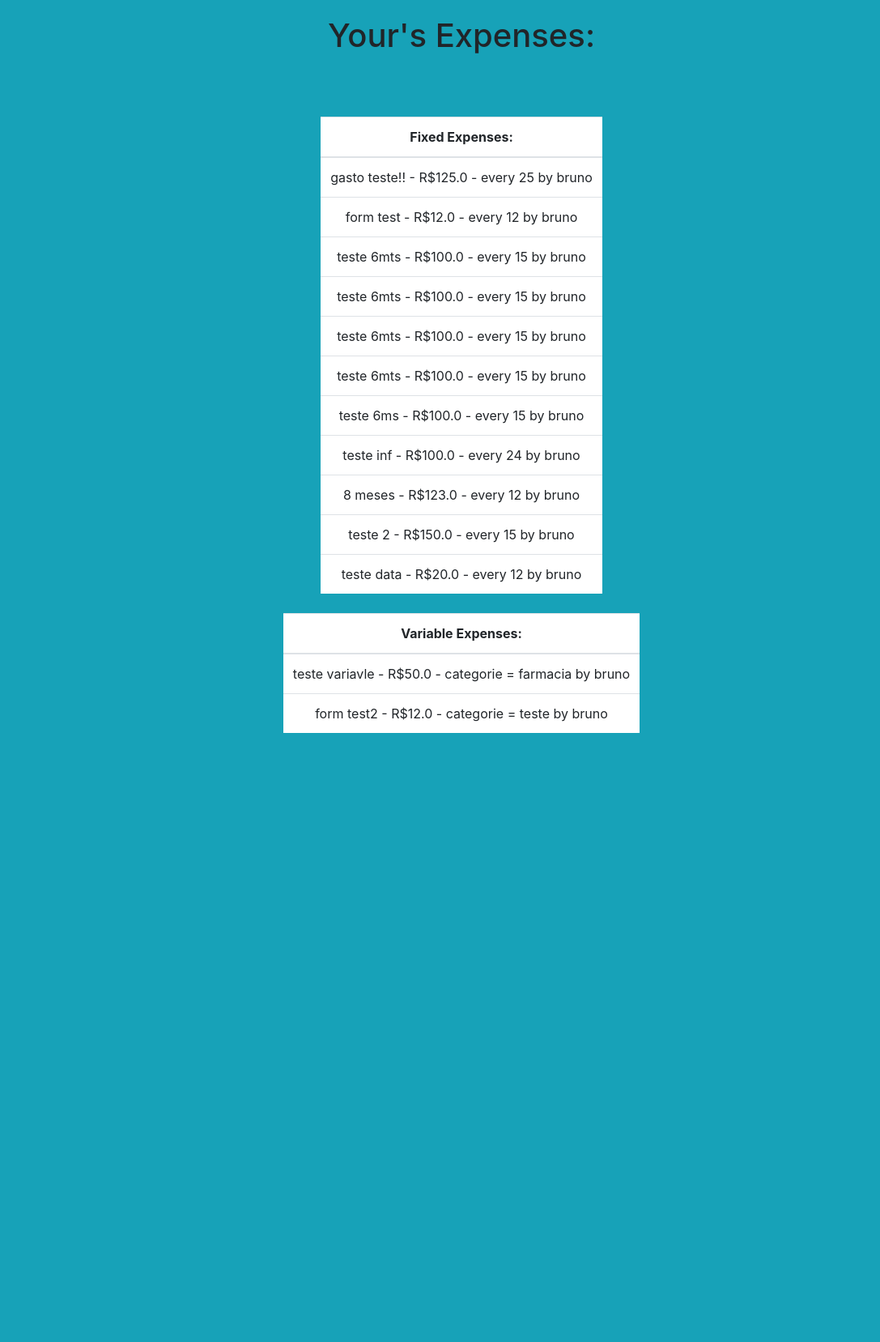
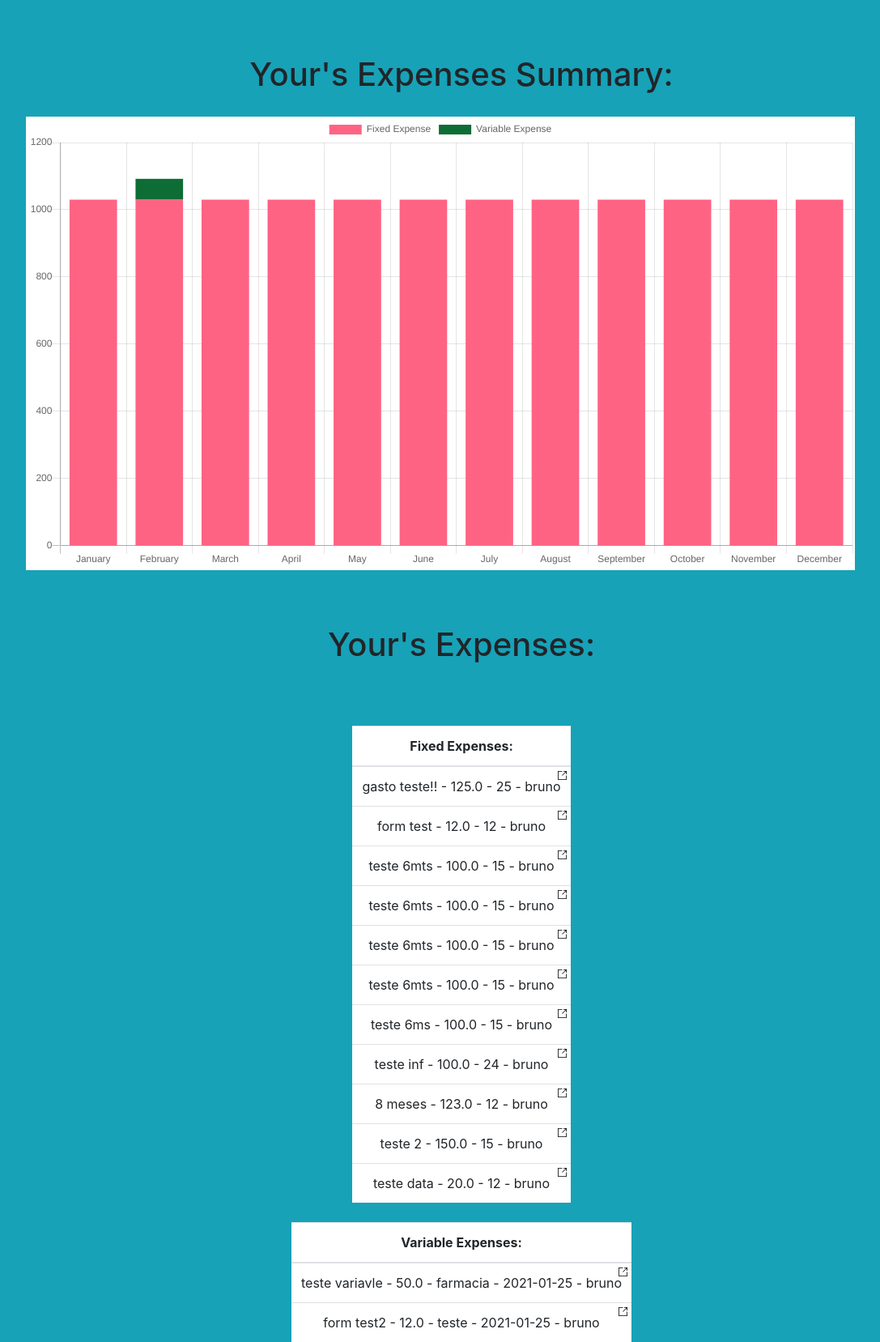
Before and after one commit to Brvilardi/financial-assistent, a Django app: page /home in a window 1280 px wide. Shown: the part 56-1713 px from the top of the page at 81% size, without its empty margins (70-1157 px from the left). Before the commit the page ends 961 px from the top, so only its background shows below. Run offline with Django 3.2, Linux system fonts and the light colour scheme; a user stored in the database is signed in; data comes from the database, SQL or seed files in the repository; both versions use the stored data as it was after the commit; some libraries are stand-ins or nearby versions.

Commit message:
graph interface on home page

```diff
--- a/static/webapp/home.css
+++ b/static/webapp/home.css
@@ -26,7 +26,7 @@ body {
   padding-right: 20px;
 }
 
-#title{
+.title{
   text-align:center;
   padding: 20px
 }
@@ -43,9 +43,35 @@ body {
   padding: 10px;
   text-align:center;
   width:fit-content;
+
 }
 
 .table tr{
   margin: 0;
   background-color: white;
 }
+
+tr td{
+  position: relative;
+}
+
+.expenseIcon{
+  height: 11px;
+  width: 11px;
+  position: absolute;
+  top: 5px;
+  right: 5px;
+}
+
+
+#graphContainer{
+  height: 70%;
+  width: 80%;
+  align-items:center;
+}
+
+
+#myChart {
+  margin-left: 10%;
+
+}
--- /dev/null
+++ b/static/webapp/home.js
@@ -0,0 +1,100 @@
+
+
+function cleanData(array){
+
+    var output = [];
+
+    for(var i=0; i < array.length; i++){
+        let a = array[i].split("-");
+        a.shift();
+        a.pop();
+        output.push(a);
+    }
+    return output;
+}
+
+function getMonthlyExpense(fixed, variable){
+    console.log("passou");
+    console.log(fixed.length);
+
+
+    //Get monthy on fixed
+    var fixedSum = 0;
+    for(var i=0; i < fixed.length; i++){
+        fixedSum = fixedSum + parseFloat(fixed[i][0]);
+        //console.log(fixed[i]);
+    };
+
+    console.log("passou", fixedSum);
+
+    //Get monthly on var
+    var variableSum = {0:0,1:0,2:0,3:0,4:0,5:0,6:0,7:0,8:0,9:0,10:0,11:0};
+    for(var i=0; i < variable.length; i++){
+        variableSum[parseInt(variable[i][3])] += + parseFloat(variable[i][0]);
+    }
+    return {
+        "fixed": fixedSum,
+        "variable": Object.values(variableSum)
+    };
+}
+
+
+
+document.addEventListener("DOMContentLoaded", function(){
+
+    var fixedExpenses = cleanData(fixedExpensesRaw.split(","));
+    var variableExpenses = cleanData(variableExpensesRaw.split(","));
+
+    console.log("fix: ", fixedExpenses);
+    console.log("var: ", variableExpenses);
+
+    var expensesData = getMonthlyExpense(fixedExpenses, variableExpenses);
+
+    console.log(expensesData);
+
+
+    var ctx = document.getElementById('myChart').getContext('2d');
+    var chart = new Chart(ctx, {
+        // The type of chart we want to create
+        type: 'bar',
+
+        // The data for our dataset
+        data: {
+            labels: ['January', 'February', 'March', 'April', 'May', 'June', 'July', 'August', 'September', 'October', 'November', 'December'],
+            datasets: [{
+                label: 'Fixed Expense',
+                backgroundColor: 'rgb(255, 99, 132)',
+                borderColor: 'rgb(255, 255, 255)',
+                data: Array(12).fill(expensesData.fixed)
+            },
+            {
+                label: 'Variable Expense',
+                backgroundColor: 'rgb(13, 109, 52)',
+                borderColor: 'rgb(255, 255, 255)',
+                data: expensesData.variable
+            }
+
+
+        ]
+        },
+
+        // Configuration options go here
+        options: {
+            responsive: true,
+            maintainAspectRatio: false,
+            scales: {
+                xAxes: [{
+                  stacked: true,
+                }],
+                yAxes: [{
+                  stacked: true
+                }]
+              }
+        }
+    });
+
+    chart.canvas.style.backgroundColor = 'rgba(255,255,255)';
+
+
+
+});
--- a/templates/webapp/home.html
+++ b/templates/webapp/home.html
@@ -8,12 +8,21 @@
     <script src="https://code.jquery.com/jquery-3.2.1.slim.min.js" integrity="sha384-KJ3o2DKtIkvYIK3UENzmM7KCkRr/rE9/Qpg6aAZGJwFDMVNA/GpGFF93hXpG5KkN" crossorigin="anonymous"></script>
     <script src="https://cdnjs.cloudflare.com/ajax/libs/popper.js/1.12.9/umd/popper.min.js" integrity="sha384-ApNbgh9B+Y1QKtv3Rn7W3mgPxhU9K/ScQsAP7hUibX39j7fakFPskvXusvfa0b4Q" crossorigin="anonymous"></script>
     <script src="https://maxcdn.bootstrapcdn.com/bootstrap/4.0.0/js/bootstrap.min.js" integrity="sha384-JZR6Spejh4U02d8jOt6vLEHfe/JQGiRRSQQxSfFWpi1MquVdAyjUar5+76PVCmYl" crossorigin="anonymous"></script>
+    <script src="https://cdnjs.cloudflare.com/ajax/libs/Chart.js/2.9.4/Chart.min.js" integrity="sha512-d9xgZrVZpmmQlfonhQUvTR7lMPtO7NkZMkA0ABN3PHCbKA5nqylQ/yWlFAyY6hYgdF1Qh6nYiuADWwKB4C2WSw==" crossorigin="anonymous"></script>
     <link rel="stylesheet" href="{% static 'webapp/home.css' %}">
+
+    <script>
+      var fixedExpensesRaw = "{{ fixedExpenses | safe  }}";
+      var variableExpensesRaw = "{{ variableExpenses | safe  }}";
+
+    </script>
+
+    <script src="{% static 'webapp/home.js' %}"></script>
     <title>Home</title>
 </head>
 <body>
 
-
+<!-- Navbar -->
 <nav class="navbar navbar-expand-lg navbar-light" id="navbar">
     <a class="navbar-brand" href="/">Bruno's Finance</a>
     <button class="navbar-toggler" type="button" data-toggle="collapse" data-target="#navbarSupportedContent" aria-controls="navbarSupportedContent" aria-expanded="false" aria-label="Toggle navigation">
@@ -50,8 +59,26 @@
       </form>
     </div>
   </nav>
+<!-- end of navbar -->
 
-    <h1 id="title">Your's Expenses:</h1>
+<!-- graph -->
+
+<br><br>
+<h1 class="title">Your's Expenses Summary:</h1>
+<div id="graphContainer">
+  <canvas id="myChart"></canvas>
+</div>
+
+<br><br>
+
+
+
+
+
+
+
+<!-- expense list -->
+    <h1 class="title">Your's Expenses:</h1>
     <br><br>
     <div class="content">
       {% if fixedExpenses %}
@@ -61,13 +88,19 @@
                 </thead>
                 <tbody>
                     {% for expense in fixedExpenses %}
-                        <tr><td>{{ expense }}</td></tr>
+                        <tr>
+                          <td>
+                            <a href="/expense-details/fixed/{{ expense.id }}">
+                              <img src="{% static 'webapp/expand.svg' %}" alt="click to see details" class="expenseIcon">
+                            </a>
+                            {{ expense }}
+                          </td>
+                        </tr>
                     {% endfor %}
                 </tbody>
             </table>
             <br>
       {% endif %}
-
 
       {% if variableExpenses %}
           <table id="variableExpensesTable" class="table">
@@ -76,11 +109,20 @@
               </thead>
               <tbody>
                   {% for expense in variableExpenses %}
-                      <tr><td>{{ expense }}</td></tr>
+                    <tr>
+                      <td>
+                        <a href="/expense-details/variable/{{ expense.id }}">
+                          <img src="{% static 'webapp/expand.svg' %}" alt="click to see details" class="expenseIcon">
+                        </a>
+                        {{ expense }}
+                      </td>
+                    </tr>
                   {% endfor %}
               </tbody>
           </table>
       {% endif %}
     </div>
+<!-- end of expense list -->
+
 </body>
 </html>
--- a/webapp/models.py
+++ b/webapp/models.py
@@ -13,9 +13,10 @@ class FixedExpense(models.Model):
     description = models.TextField()
     owner = models.ForeignKey(User, on_delete=models.CASCADE)
     duration = models.IntegerField(default=-1) #-1== forever
+    begining = models.DateTimeField(auto_now_add=True, null=True)
 
     def __str__(self):
-        return f"{self.title} - R${self.value} - every {self.paymentDay} by {self.owner.username}"
+        return f"{self.title} - {self.value} - {self.paymentDay} - {self.owner.username}"
 
 #----------------------------------------------------------------
 class VariableExpense(models.Model):
@@ -38,7 +39,7 @@ class VariableExpense(models.Model):
     date = models.DateField(auto_now_add=True, null=True)
 
     def __str__(self):
-        return f"{self.title} - R${self.value} - categorie = {self.categorie} by {self.owner.username}"
+        return f"{self.title} - {self.value} - {self.categorie} - {self.date} - {self.owner.username}"
 
 #----------------------------------------------------------------
 class NotificationEvents(models.Model):
--- a/webapp/views.py
+++ b/webapp/views.py
@@ -3,8 +3,20 @@ import time
 from django.shortcuts import render, redirect
 from django.http import HttpResponse
 from webapp import models
+from datetime import date
 
 
+#Useful functions
+def checkIfAuth(request):
+    try:
+        if not request.user.is_authenticated:
+            #To do: return error message
+            print("User is not auth")
+            return redirect("home")
+    except Exception:
+        print(f"something went wrong\nuser: {request.user}")
+
+#-------------------------------------------------------------
 
 # Create your views here.
 def index(request):
@@ -17,15 +29,17 @@ def register(request):
     return HttpResponse("<h1>Registration not working yet :(</h1>")
 
 def home(request):
+    #Verify if user is auth
+    checkIfAuth(request)
+
+    #Gets all expenses of the user
+    month = date.today().month
     fixedExpenses = models.FixedExpense.objects.filter(owner=request.user)
     variableExpenses = models.VariableExpense.objects.filter(owner=request.user)
 
-    # print(fixedExpenses.first())
-    if not request.user.is_authenticated:
-        print("User not authenticated")
-        return redirect("login")
+    #Render page with all expenses info
     return render(request, "webapp/home.html", {"username": request.user.username,
-                                                "fixedExpenses": fixedExpenses,
+                                                "fixedExpenses": list(fixedExpenses),
                                                 "variableExpenses": variableExpenses})
 
 
@@ -34,7 +48,11 @@ def expenseDetails(request, expenseType, expenseId):
         Shows details of specific expense
     """
 
+    #Verify if user is Auth
+    checkIfAuth(request)
+
     #Gets the expense
+
     if expenseType == 'fixed':
         expense = models.FixedExpense.objects.all().filter(id=expenseId).first()
     elif expenseType == 'variable':
@@ -70,7 +88,8 @@ def expenseDetailsHandler(request):
     """
     Handle the expenseDetails POST, for editing expenses
     """
-    #ADD VERIFICATIONS HERE!!!!!!!!!!!!!!!!!!!!!
+    #Verify if user is auth
+    checkIfAuth(request)
 
 
     #Verifies if user wants to delete
@@ -122,6 +141,13 @@ def expenseDetailsHandler(request):
 
 
 def addExpense(request):
+    """"
+    fas
+    """
+    #Verify if user is auth
+    checkIfAuth(request)
+
+
     return render(request, "webapp/addExpense.html", {"username": request.user.username})
 
 
```
Also changed, not shown: db.sqlite3, static/webapp/expand.svg (added), webapp/migrations/0007_fixedexpense_begining.py (added).
